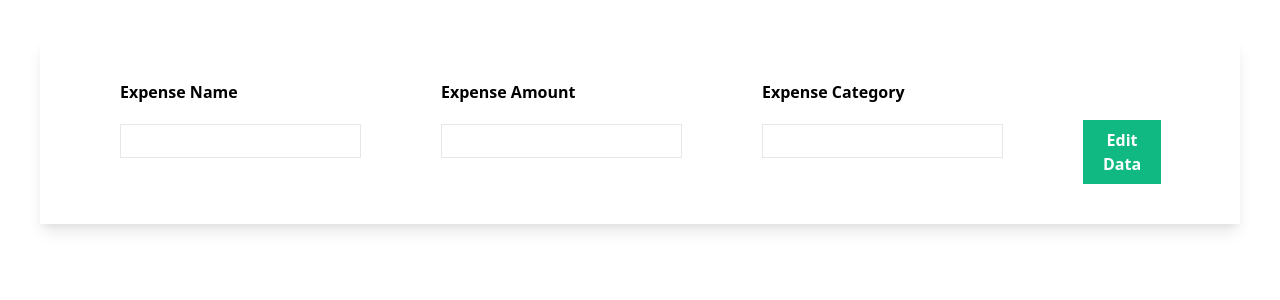
After one commit to hamidrezaja/Expense-tracker, a Django app: template myapp/templates/myapp/edit.html in a window 1280 px wide. The commit adds this page. Shown: the top 300 px of the page. Run offline with Django 5.2, Linux system fonts and the light colour scheme; the template is opened without the code that fills it: values that come from a table or form of the project are taken from there, others are empty; style sheets or scripts are compiled from the project's sources.

Commit message:
Add logic for edit view, create edit.html, and apply styling to edit page

```diff
--- /dev/null
+++ b/myapp/templates/myapp/edit.html
@@ -0,0 +1,45 @@
+
+{% extends 'myapp/base.html' %}
+{% block body %}
+    <form method="post" class="shadow-lg m-10">
+        {% csrf_token %}
+        <div class="px-10 py-10 flex">
+            <div class="mx-10">
+                <div class="mb-5">
+                    <label class="font-semibold">Expense Name</label>
+                </div>
+                <div class="border p-1">
+                    {{ expense_form.name }}
+                </div>
+            </div>
+
+
+            <div class="mx-10">
+                <div class="mb-5">
+                    <label class="font-semibold">Expense Amount</label>
+                </div>
+                <div class="border p-1">
+                    {{ expense_form.amount }}
+                </div>
+            </div>
+
+            <div class="mx-10">
+                <div class="mb-5">
+                    <label class="font-semibold">Expense Category</label>
+                </div>
+                <div class="border p-1">
+                    {{ expense_form.category }}
+                </div>
+            </div>
+
+            <div class="mx-10 mt-10">
+            <button class="bg-green-500 px-5 py-2 text-white font-bold" type="submit">Edit Data</button>
+
+            </div>
+        </div>
+
+
+
+
+    </form>
+{% endblock %}
--- a/myapp/templates/myapp/index.html
+++ b/myapp/templates/myapp/index.html
@@ -50,7 +50,7 @@
                 <span class="font-bold">{{ expense.amount }}</span>
                 <span class="font-bold">{{ expense.category }}</span>
                 <span class="font-bold">{{ expense.date }}</span>
-                <span class="font-bold"><a href="">Edit</a></span>
+                <span class="font-bold"><a href="{% url 'edit' expense.id %}">Edit</a></span>
                 <span class="font-bold"><a href="">Delete</a></span>
             </div>
         {% endfor %}
--- a/myapp/urls.py
+++ b/myapp/urls.py
@@ -1,5 +1,6 @@
 from django.urls import path
 from . import views
 urlpatterns = [
-    path('',views.index,name='index')
+    path('',views.index,name='index'),
+    path('edit/<int:id>',views.edit,name='edit')
 ]
```
Also changed, not shown: myapp/views.py (+10 -1 lines).
